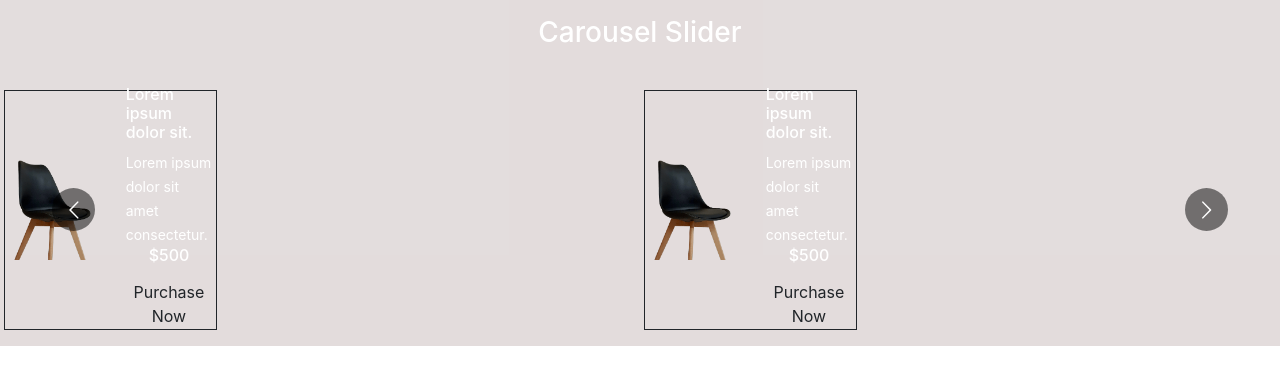
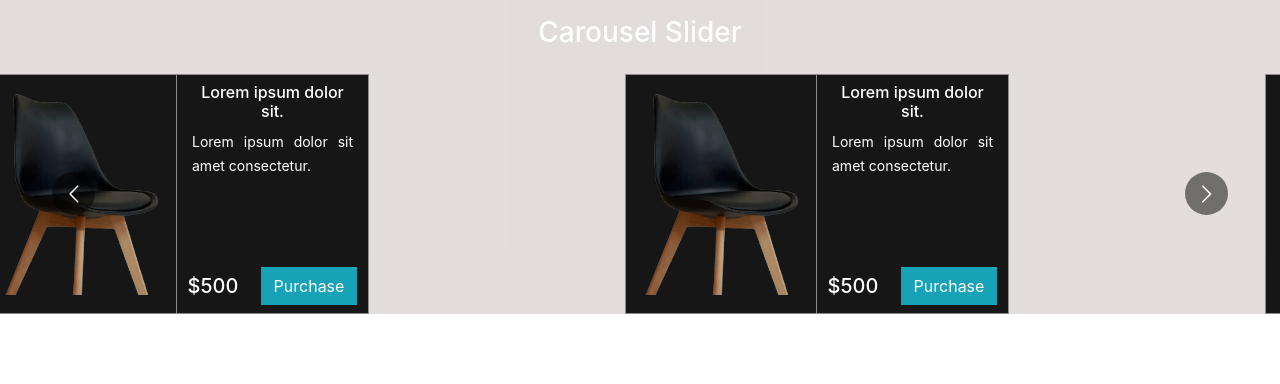
Before and after one commit to umarfchy/silvelica-client, a React (Create React App) app: page / in a window 1280 px wide. Shown: the top 384 px of the page. Built offline with nearby package versions, Linux system fonts and the light colour scheme.

Commit message:
purchase card fixed

```diff
--- a/src/components/Home/Home/Home.js
+++ b/src/components/Home/Home/Home.js
@@ -1,6 +1,7 @@
 import React from "react";
 import Header from "../Header/Header";
 import LuxuryDivan from "../LuxuryDivan/LuxuryDivan";
+import PurchaseCard from "../PurchaseCard/PurchaseCard";
 import PurchaseShow from "../PurchaseShow/PurchaseShow";
 import SofaClassic from "../SofaCalssic/SofaClassic";
 import TrendyChair from "../TrendyChair/TrendyChair";
--- a/src/components/Home/PurchaseCard/PurchaseCard.js
+++ b/src/components/Home/PurchaseCard/PurchaseCard.js
@@ -4,25 +4,48 @@ import trendyChairImg from "./../../../Images/furnitureForShow/go-with-the-trend
 const PurchaseCard = () => {
   return (
     <div
-      style={{ border: "0.1rem solid ", height: "30vh", margin: "1rem" }}
-      className="col-md-4 col-sm-12  d-flex align-items-center p-1 mx-1"
+      style={{
+        color: "white",
+        background: "rgba(0, 0, 0, 0.9)",
+        border: "1px solid rgba(255, 255, 255, .5)",
+        width: "24rem",
+        height: "15rem",
+      }}
+      className="row"
     >
-      <div className="row">
-        <div className="col-md-6 d-flex justify-content-center align-items-center">
-          <img
-            width="80rem"
-            src={trendyChairImg}
-            alt=""
-            className="img-fluid rounded m-auto d-block"
-          />
+      {/* image container div */}
+      <div
+        style={{ borderRight: "1px solid rgba(255, 255, 255, .5)" }}
+        className="col-sm-6 col-md-6 d-flex justify-content-center align-items-center"
+      >
+        <img src={trendyChairImg} alt="" className="img-fluid" />
+      </div>
+
+      {/* information container div */}
+      <div className="col-sm-6 col-md-6 d-flex flex-column justify-content-between align-items-center">
+        <div
+          style={{
+            height: "10rem",
+            marginTop: ".5rem",
+            textAlign: "justify",
+          }}
+        >
+          <h6 className="text-center">Lorem ipsum dolor sit.</h6>
+          <small>Lorem ipsum dolor sit amet consectetur.</small>
         </div>
-        <div className="col-md-6 text-white">
-          <h6>Lorem ipsum dolor sit.</h6>
-          <small>Lorem ipsum dolor sit amet consectetur.</small>
-          <div className="row d-flex  justify-content-center align-items-center">
-            <h6>$500</h6>
-            <button className="btn btn-success-alt">Purchase Now</button>
-          </div>
+        <div
+          style={{ width: "12rem" }}
+          className="d-flex align-items-center justify-content-between my-2"
+        >
+          <h5 className="m-auto">$500</h5>
+          <button
+            style={{
+              borderRadius: "0",
+            }}
+            className="btn btn-info mx-auto"
+          >
+            Purchase
+          </button>
         </div>
       </div>
     </div>
```
